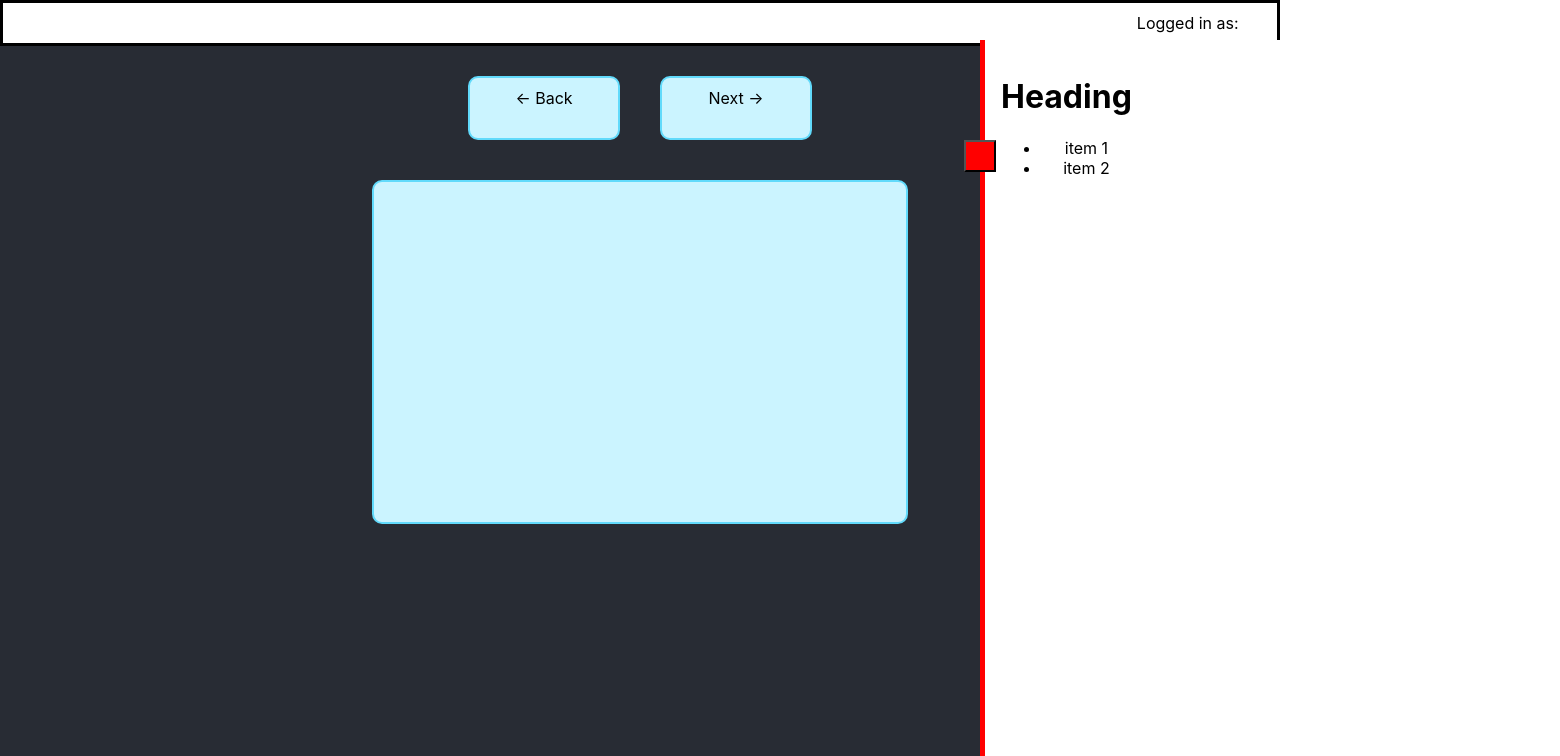
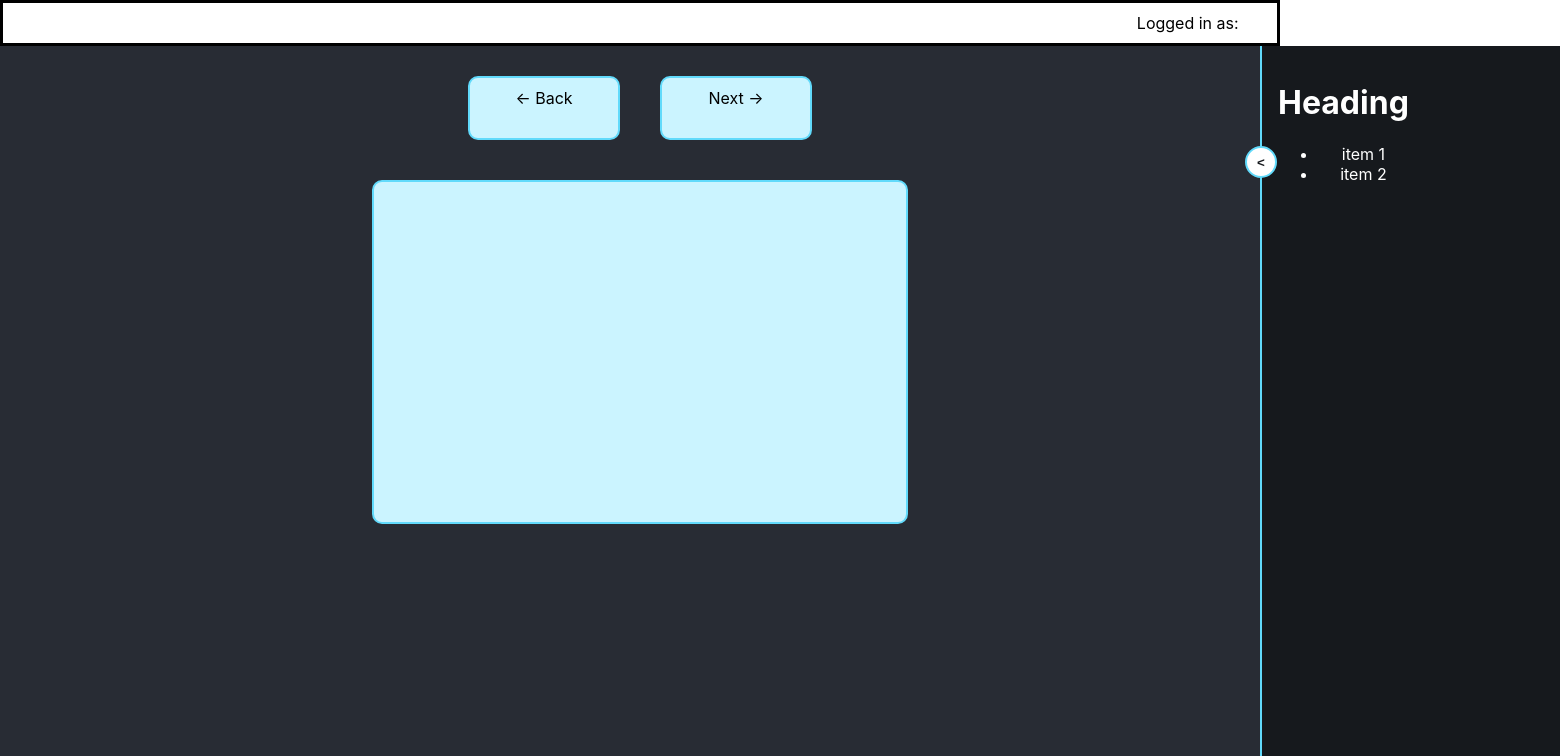
Before and after one commit to szkola-reacta/react-flashcards, a React (Create React App) app: page / in a window 1280 px wide. Shown: the top 756 px of the page, 1560 px wide, since content can reach past the window. Built offline with nearby package versions, Linux system fonts and the light colour scheme; no server answers; the database is empty.

Commit message:
Added expand/collapse functionality

```diff
--- a/src/Components/Drawer/Drawer.js
+++ b/src/Components/Drawer/Drawer.js
@@ -1,41 +1,59 @@
-import styled from 'styled-components';
+import { useState } from 'react';
+import styled, { css } from 'styled-components';
+
+const textColor = 'white';
+const backgroundColor = '#16191d';
+const border = '#61DAFB';
 
 const Container = styled.div`
-    padding: 0;
-    margin-top: 5vh;
+    margin-top: calc(5vh + 6px);
     height: 100%;
     display: flex;
     position: absolute;
     width: 300px;
     left: calc(100% - 300px);
     top: 0;
-    background: white;
+    background-color: ${backgroundColor};
+    transform: translateX(280px);
+    transition: transform 150ms ease-in-out;
+    ${(props) => props.expanded && css`transform: translateX(0px);`};
 `;
 
 const DrawerResizeLine = styled.div`
-    width: 5px;
-    background: red;
+    width: 2px;
+    background: ${border};
 `;
 
 const Chevron = styled.button`
     width: 32px;
     height: 32px;
-    background: red;
+    background: white;
+    border: 2px solid ${border};
+    color: ${backgroundColor};
+    font-weight: 700;
     position: absolute;
-    left: -16px;
+    left: -15px;
     top: 100px;
+    border-radius: 50%;
+}
 `;
 
 const Content = styled.div`
     padding: 16px;
-    background: white;
+    color: ${textColor};
 `;
 
 const Drawer = ({ children }) => {
+    const [ expanded, setExpanded ] = useState(false);
+
+    const handleChevronClick = () => {
+        setExpanded((prev) => !prev);
+    };
+
     return (
-        <Container>
+        <Container expanded={expanded}>
             <DrawerResizeLine />
-            <Chevron />
+            <Chevron onClick={handleChevronClick}>{expanded ? '>' : '<'}</Chevron>
             <Content>{children}</Content>
         </Container>
     );
```
